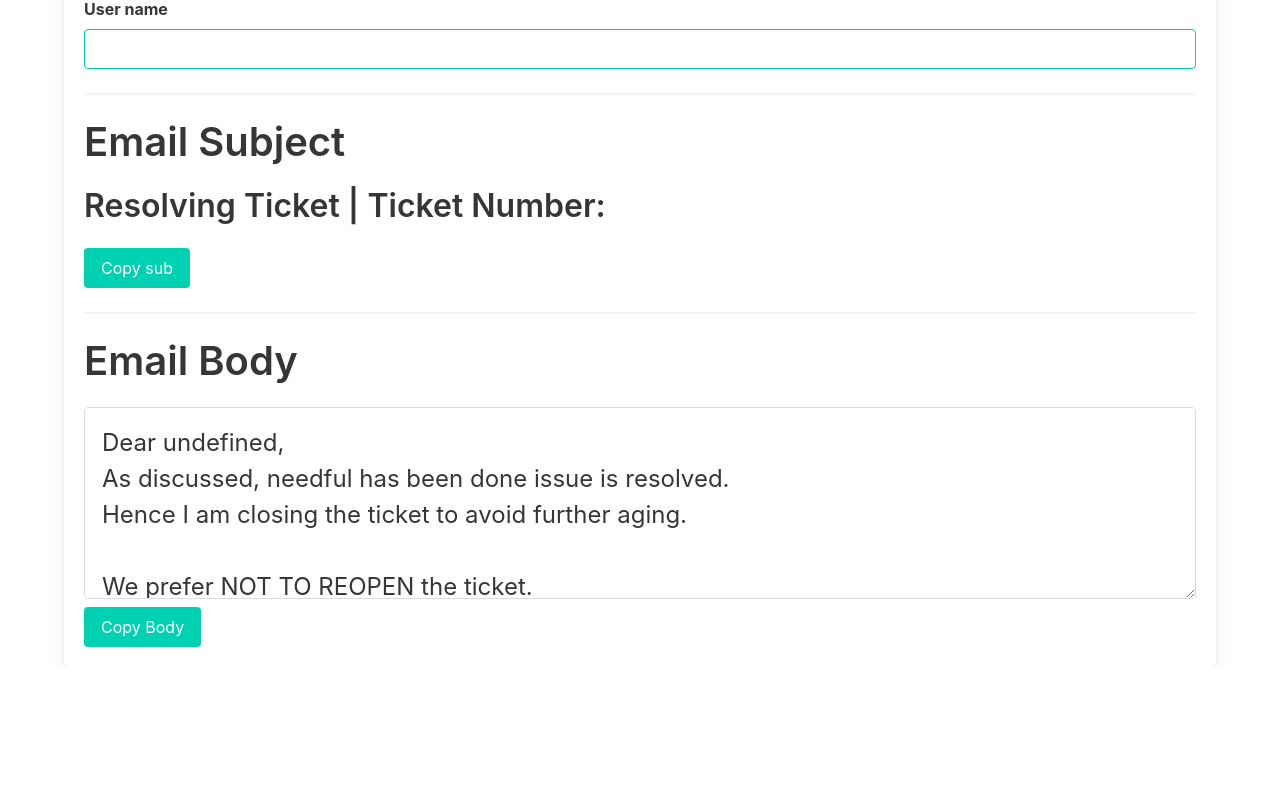
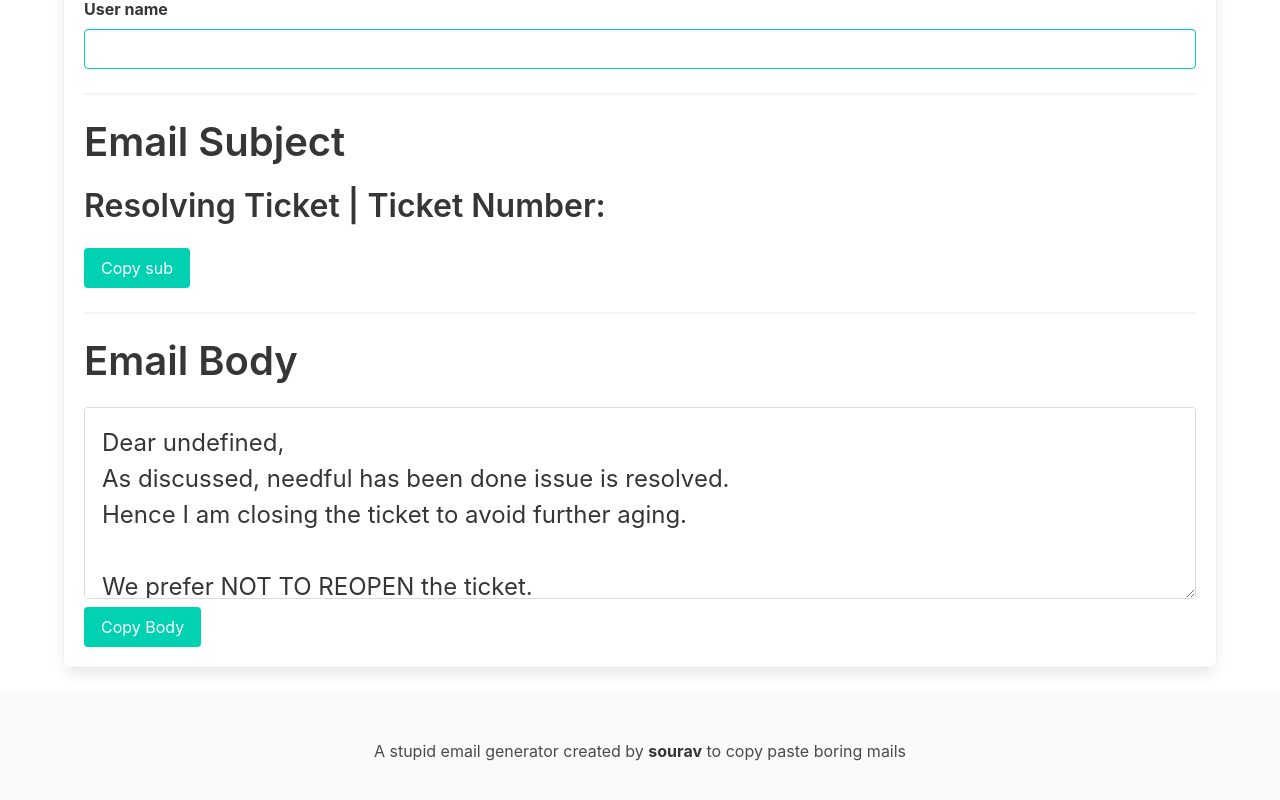
Before and after one commit to freakflames29/vue-email, a Vue app: page / in a window 1280 px wide. Shown: the part 258-1058 px from the top of the page. Before the commit the page ends 925 px from the top, so only its background shows below. Built offline with nearby package versions, Linux system fonts and the light colour scheme.

Commit message:
footer added

```diff
--- a/src/Hero.vue
+++ b/src/Hero.vue
@@ -5,6 +5,14 @@
 
 <router-view/>
 <!-- <Dum/> -->
+
+<footer class="footer is-dark">
+  <div class="content has-text-centered">
+    <p>
+      A stupid email generator created by <strong title="a stupid coder">sourav</strong> to copy paste boring mails
+    </p>
+  </div>
+</footer>
 
 </template>
 
```
